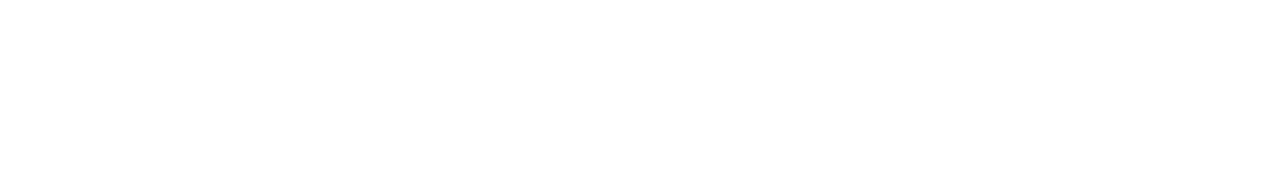
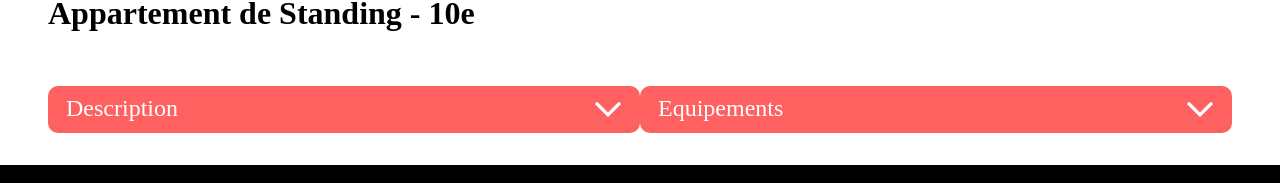
Before and after one commit to Thorekt/RobinOry_11_04112022, a React (Create React App) app: page /houssing/0979876d in a window 1280 px wide. Shown: the part 1053-1236 px from the top of the page. Before the commit the page ends 800 px from the top, so only its background shows below. Built offline with nearby package versions, Linux system fonts and the light colour scheme.

Commit message:
fix sur les collapse

```diff
--- a/src/App.js
+++ b/src/App.js
@@ -5,7 +5,7 @@ import Header from "./components/Header";
 import Footer from "./components/Footer";
 import Home from "./pages/Home";
 import About from "./pages/About";
-import HoussingSheet from "./pages/HoussingSheet";
+import HoussingSheet from "./pages/Houssing";
 import ErrorPage from "./pages/ErrorPage";
 
 function App() {
--- a/src/pages/HoussingSheet.jsx
+++ b/src/pages/Houssing.jsx
@@ -1,6 +1,8 @@
 import React from "react";
 import { useParams } from 'react-router-dom';
+import Collapse from "../components/Collapse.jsx";
 import {logementList} from '../datas/logements.js';
+import "../styles/Houssing.css";
 
 function HoussingSheet(){
     const { logementId } = useParams();
@@ -9,7 +11,13 @@ function HoussingSheet(){
 
     return (
         <React.Fragment>
+            <img src={logement.cover}/>
             <h1>{logement.title}</h1>
+            <span></span>
+            <div className="information">
+                <Collapse name="Description" content={logement.description}/>
+                <Collapse name="Equipements" content={logement.equipements}/>
+            </div>
         </React.Fragment>
     );
 }
--- a/src/styles/Collapse.css
+++ b/src/styles/Collapse.css
@@ -1,6 +1,8 @@
-.collapse {
+.collapse,
+.collapse.open {
   display: flex;
   flex-direction: column;
+  flex-grow: 1;
 }
 
 .collapse .name {
@@ -41,4 +43,5 @@
 .collapse .content p {
   margin: 0;
   padding: 0;
+  overflow: break-word;
 }
--- /dev/null
+++ b/src/styles/Houssing.css
@@ -0,0 +1,5 @@
+.information {
+  display: flex;
+  flex-direction: row;
+  justify-content: space-between;
+}
```
